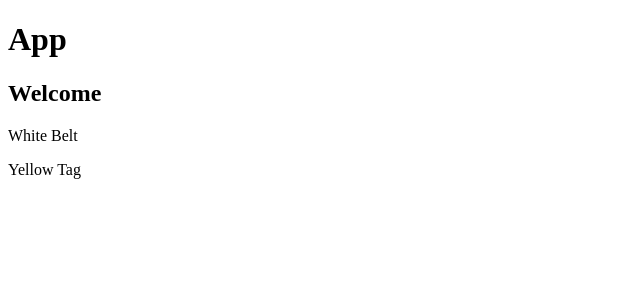
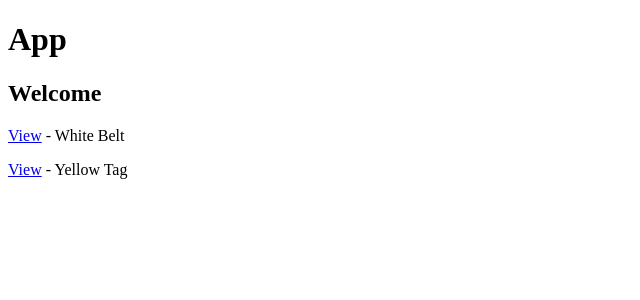
Before and after one commit to markspooner89/VueApp, a Vue app: page /#/ in a window 1280 px wide. Shown: the top 300 px of the page, without its empty margins (0-640 px from the left). Built offline with nearby package versions, Linux system fonts and the light colour scheme.

Commit message:
add grade and not found views

```diff
--- a/src/router/index.js
+++ b/src/router/index.js
@@ -1,6 +1,8 @@
 import Vue from "vue";
 import VueRouter from "vue-router";
 import Home from "../views/Home.vue";
+import Grade from "../views/Grade.vue";
+import NotFound from "../views/NotFound.vue";
 
 Vue.use(VueRouter);
 
@@ -10,6 +12,16 @@ const routes = [
     name: "Home",
     component: Home,
   },
+  {
+    path: "/Grade/:id",
+    name: "Grade",
+    component: Grade,
+  },
+  {
+    path: "*",
+    name: "NotFound",
+    component: NotFound,
+  },
 ];
 
 const router = new VueRouter({
--- /dev/null
+++ b/src/views/Grade.vue
@@ -0,0 +1,41 @@
+<template>
+  <div>
+    <AppTitle type="h2" v-bind:text="selectedGrade.name" />
+  </div>
+</template>
+
+<script>
+import { mapState } from "vuex";
+import AppTitle from "@/components/AppTitle.vue";
+export default {
+  name: "Grade",
+  components: {
+    AppTitle,
+  },
+  data() {
+    return {
+      selectedGrade: null,
+    };
+  },
+  computed: mapState({
+    grades: (state) => state.grades,
+  }),
+  mounted() {
+    this.populateGrade();
+  },
+  methods: {
+    populateGrade() {
+      const id = parseInt(this.$route.params.id);
+      if (isNaN(id)) this.$router.push({ name: "NotFound" });
+      const grade = this.grades.find((g) => g.id === id);
+      if (!grade) this.$router.push({ name: "NotFound" });
+      this.selectedGrade = grade;
+    },
+  },
+  watch: {
+    $route() {
+      this.populateGrade();
+    },
+  },
+};
+</script>
--- a/src/views/Home.vue
+++ b/src/views/Home.vue
@@ -2,7 +2,12 @@
   <div>
     <AppTitle type="h2" text="Welcome" />
     <div :key="grade.id" v-for="grade in grades">
-      <p>{{ grade.name }}</p>
+      <p>
+        <router-link :to="{ name: 'Grade', params: { id: grade.id } }"
+          >View</router-link
+        >
+        - {{ grade.name }}
+      </p>
     </div>
   </div>
 </template>
--- /dev/null
+++ b/src/views/NotFound.vue
@@ -0,0 +1,15 @@
+<template>
+  <div>
+    <AppTitle type="h2" text="404 Not Found!" />
+  </div>
+</template>
+
+<script>
+import AppTitle from "@/components/AppTitle.vue";
+export default {
+  name: "NotFound",
+  components: {
+    AppTitle,
+  },
+};
+</script>
```
